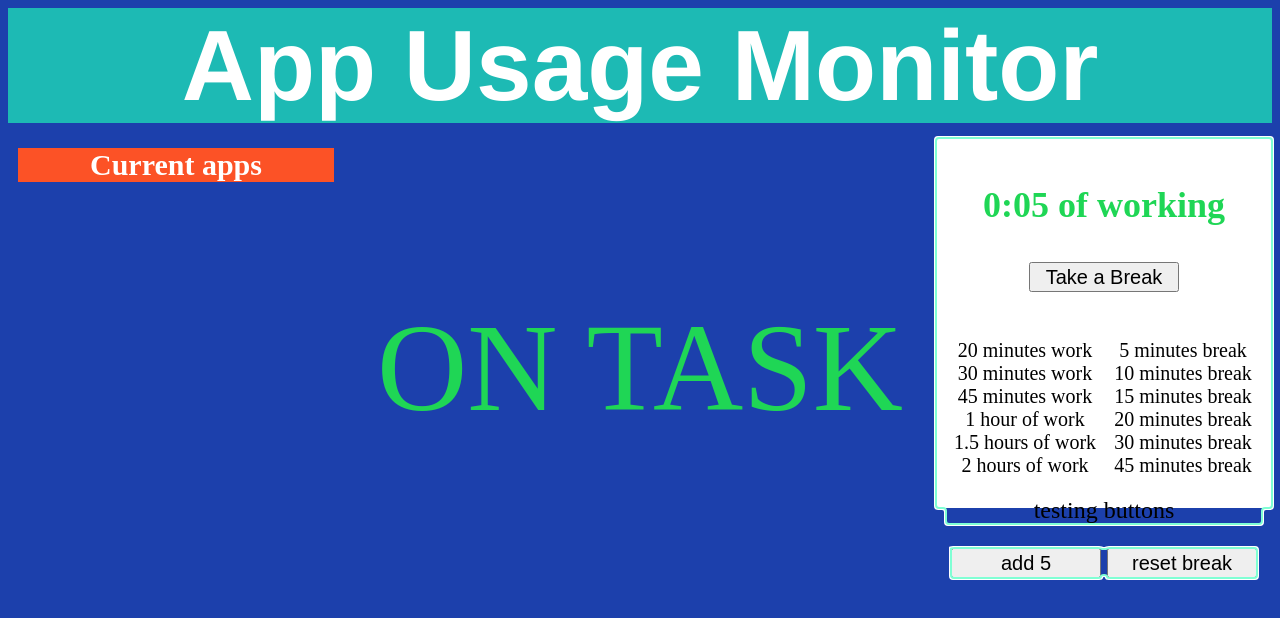
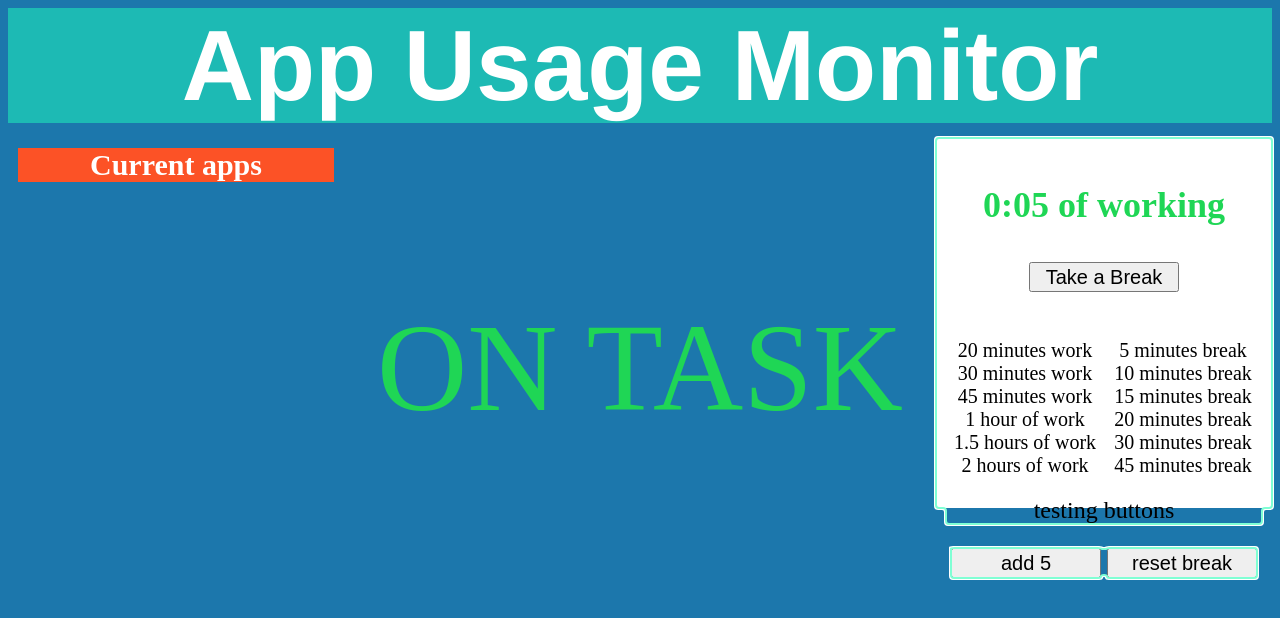
Before and after one commit to Brucewastaken/git-init-2023, an Electron app: page index.html in a window 1280 px wide. Drawn offline with Linux system fonts and the light colour scheme; no server answers.

Commit message:
Update index.html

```diff
--- a/index.html
+++ b/index.html
@@ -30,7 +30,7 @@
         text-align: center;
     }
     body{
-        background-color: #1c40ac;
+        background-color: #1c77ac;
         min-width: 1000px;
         min-height: 500px;
     }
```
